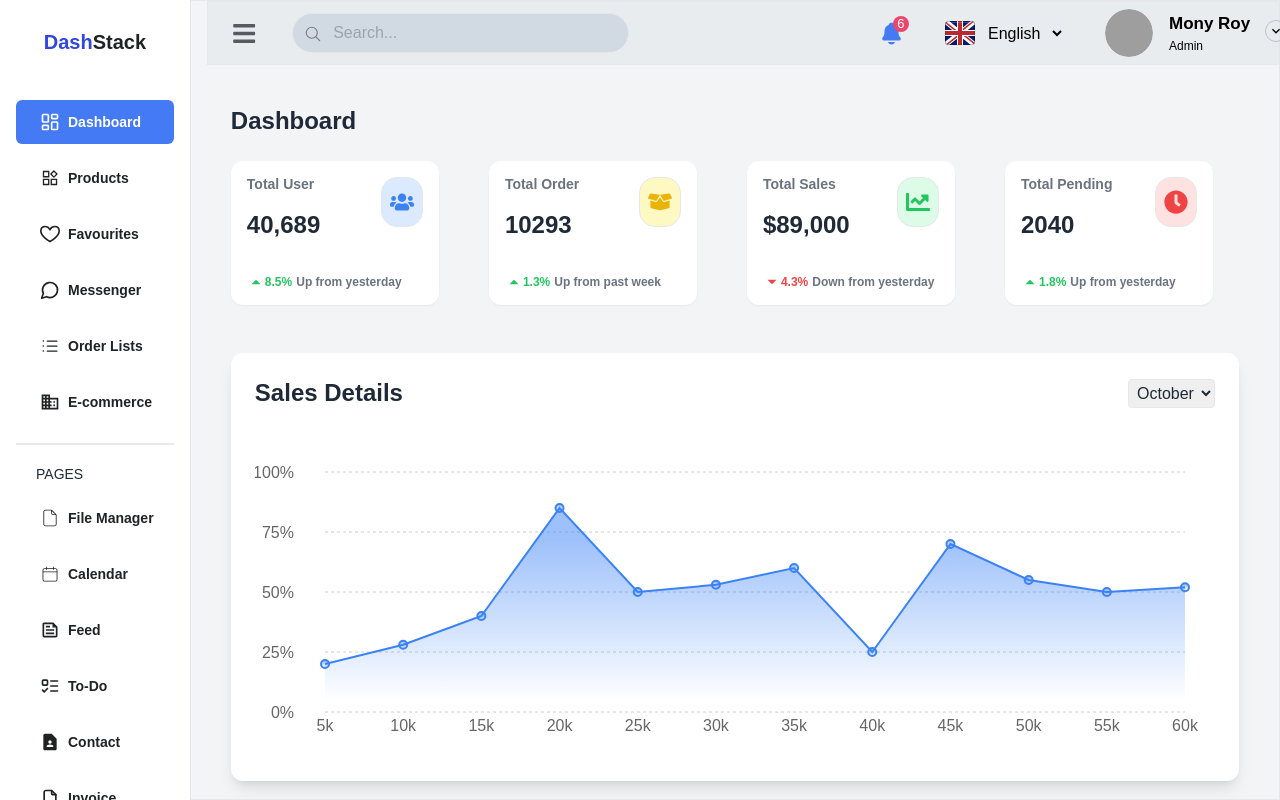
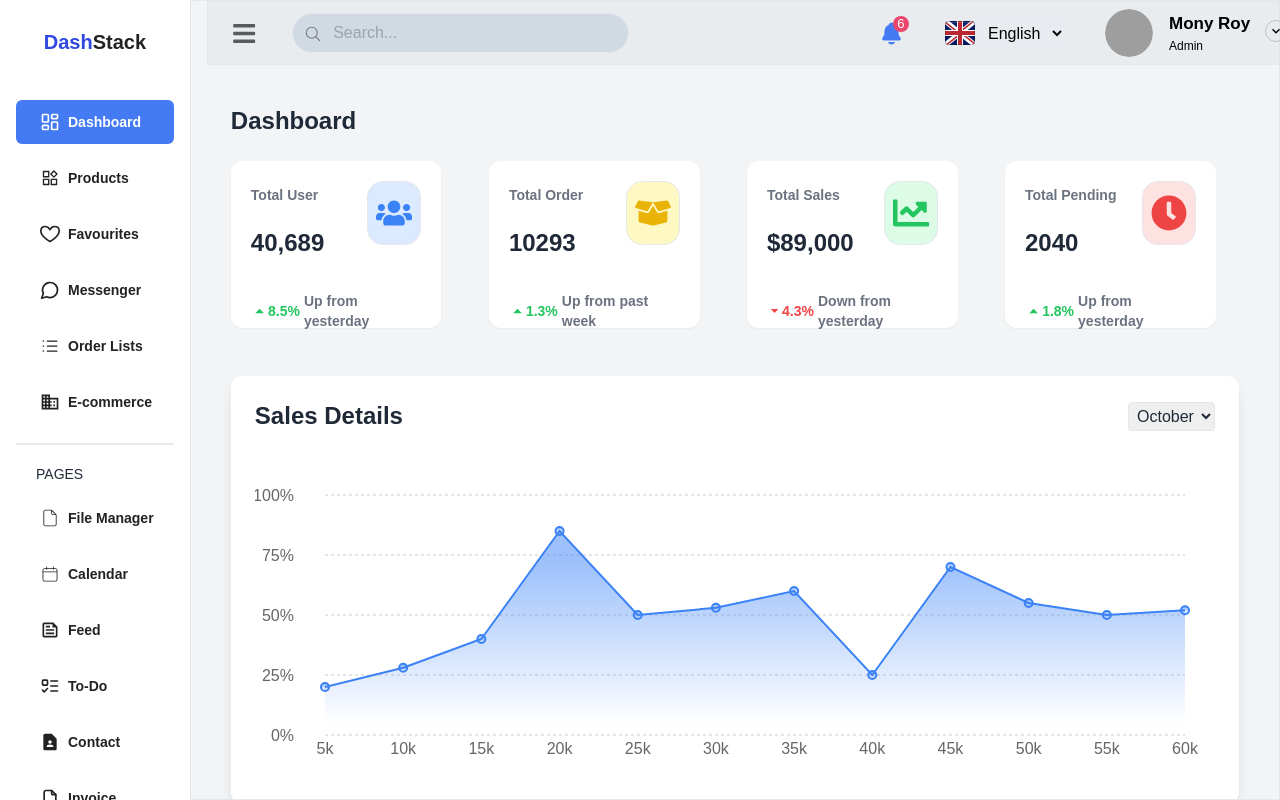
Before and after one commit to ethnh/z8-project, a React (Vite) app: page /dashboard/dashboardHome in a window 1280 px wide. Built offline with nearby package versions, Linux system fonts and the light colour scheme; no server answers; grey boxes are pictures that could not be loaded; a web font is replaced by a local one.

Commit message:
Card's height and width updated

```diff
--- a/src/Component/Card/Card.jsx
+++ b/src/Component/Card/Card.jsx
@@ -5,17 +5,17 @@ const Card = ({ title, value, change, changeType, icon: Icon, iconBgColor, iconC
   const [changeValue, ...changePeriod] = change.split(' ');
 
   return (
-    <div className="bg-white p-4 rounded-xl shadow-sm w-52 h-36 ">
+    <div className="bg-white p-5 rounded-xl shadow-sm w-[90%] h-[167px]">
       <div className="flex justify-between items-center  ">
-<div className='mt-[-36px]'>
-<h4 className="text-gray-500  font-semibold text-sm  ">{title}</h4>
-</div>
-        <div className={`p-2 py-3 rounded-2xl border ${iconBgColor}`}>
-          <Icon className={`text-2xl ${iconColor}`} />
+        <div className='mt-[-36px]'>
+          <h4 className="text-gray-500  font-semibold text-sm">{title}</h4>
+        </div>
+        <div className={`p-2 py-[13px] rounded-2xl border ${iconBgColor}`}>
+          <Icon className={`text-4xl ${iconColor}`} />
         </div>
       </div>
       <p className="text-2xl font-bold mb-4 mt-[-18px]">{value}</p>
-      <div className="flex items-center text-xs mt-8">
+      <div className="flex items-center text-sm mt-8">
         {isIncrease ? (
           <IoMdArrowDropup className="text-green-500 text-lg" />
         ) : (
```
